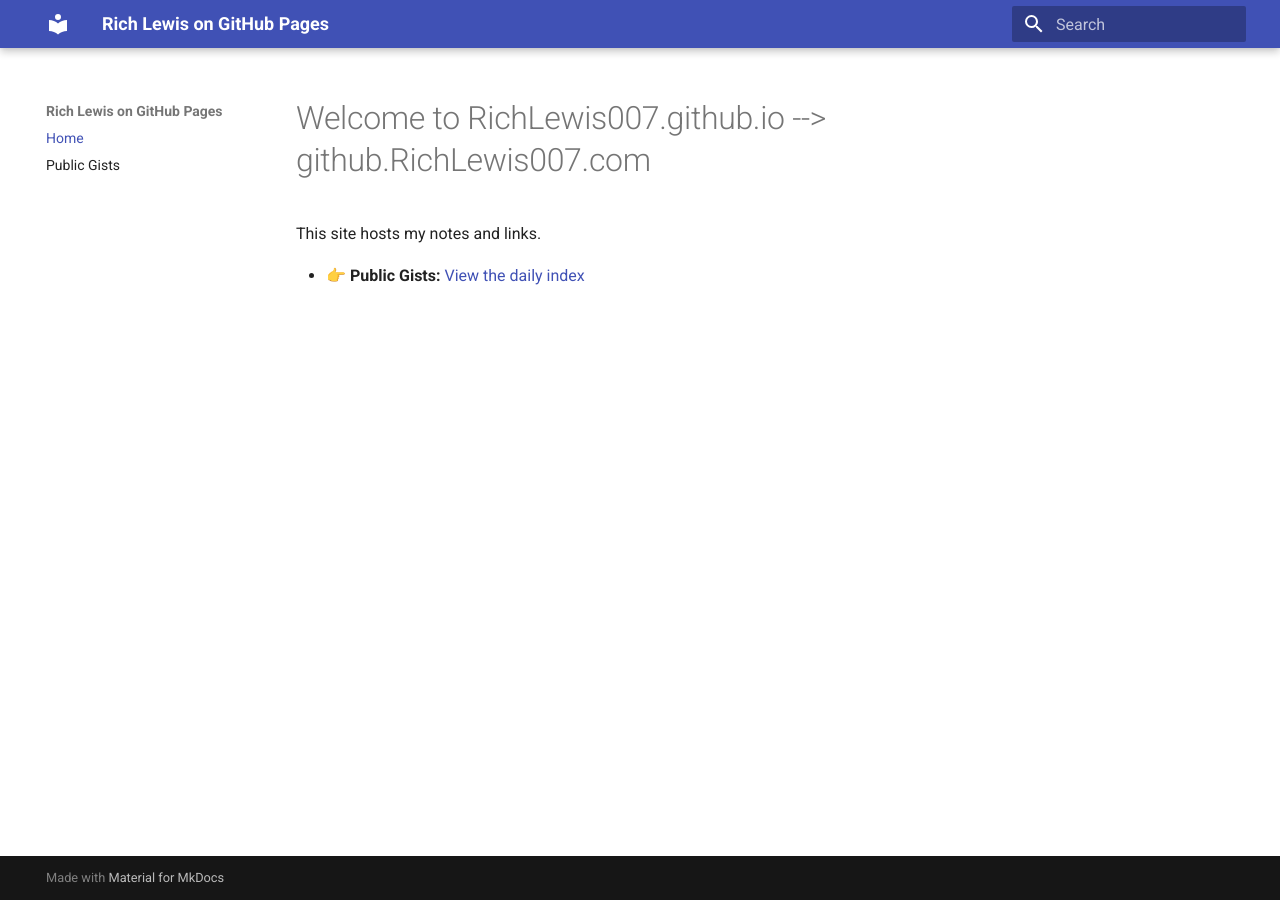
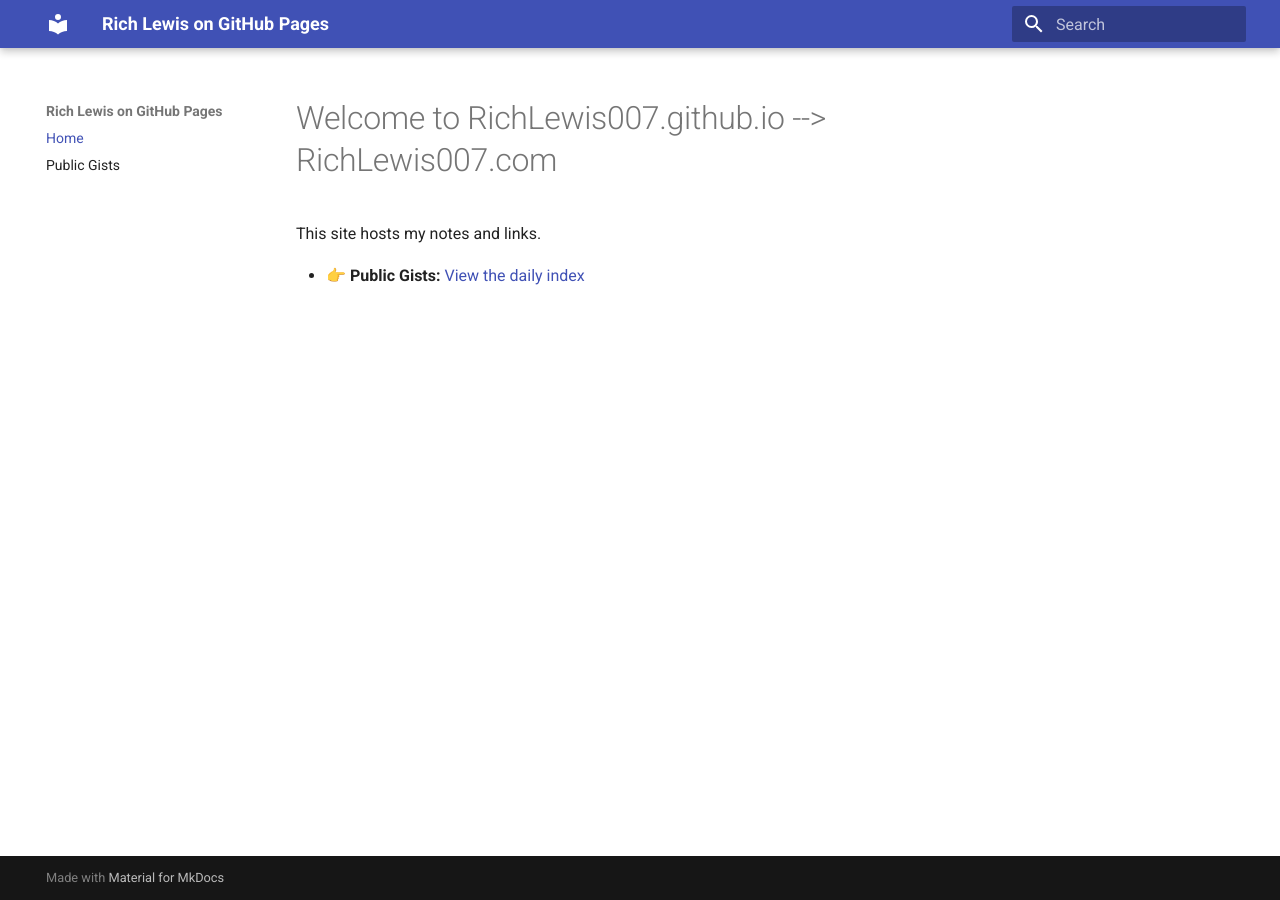
Before and after one commit to RichLewis007/RichLewis007.github.io, an MkDocs documentation site: the page built from docs/index.md, in a window 1280 px wide. Built offline with MkDocs 1.6.1 and Material for MkDocs 9.7.7, drawn with Linux system fonts in a browser that asks for light colours.

Commit message:
Update index.md

```diff
--- a/docs/index.md
+++ b/docs/index.md
@@ -1,4 +1,4 @@
-# Welcome to RichLewis007.github.io --> github.RichLewis007.com
+# Welcome to RichLewis007.github.io --> RichLewis007.com
 
 This site hosts my notes and links.
 
```
